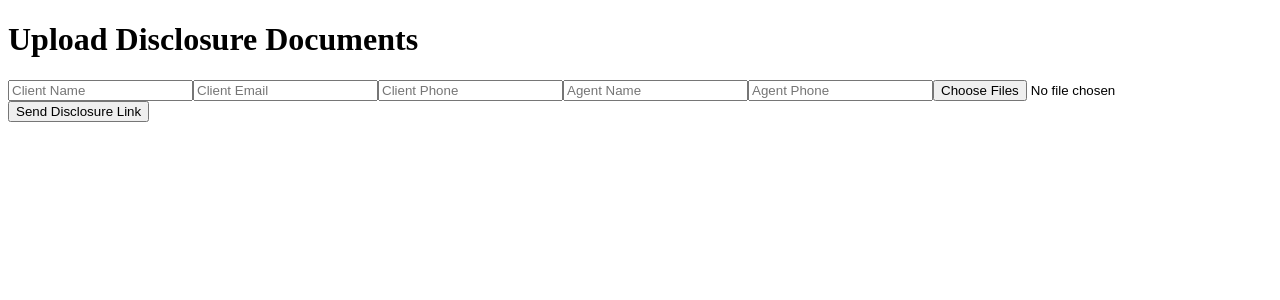
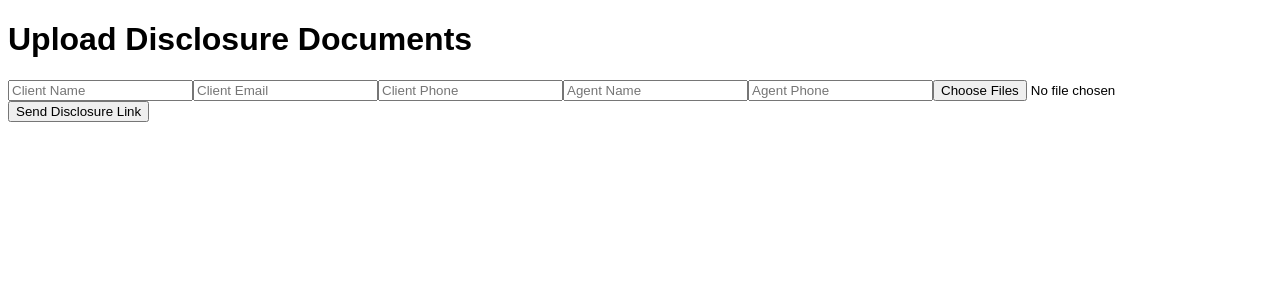
Before and after one commit to ERYTHY/disclosure-frontend, a Next.js app: page /upload in a window 1280 px wide. Shown: the top 300 px of the page. Built offline with nearby package versions, Linux system fonts and the light colour scheme.

Commit message:
Fix layout.js JSX syntax for Render deploy

```diff
--- a/app/layout.js
+++ b/app/layout.js
@@ -6,10 +6,9 @@ export const metadata = {
 export default function RootLayout({ children }) {
   return (
     <html lang="en">
-      <body className="bg-gray-100 text-gray-900 p-4">{children}</body>
+      <body style={{ fontFamily: 'Geist, sans-serif' }}>
+        {children}
+      </body>
     </html>
   );
 }
-<body style={{ fontFamily: 'Geist, sans-serif' }}>
-  {/* content */}
-</body>
```
